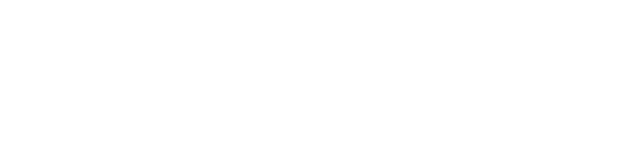
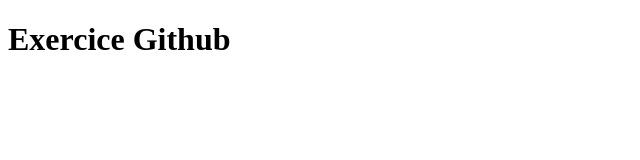
Before and after one commit to lougail/exo-git-solo-basic, a plain HTML site: page index.html in a window 1280 px wide. Shown: the whole page, without its empty margins (0-640 px from the left). Drawn offline with Linux system fonts and the light colour scheme.

Commit message:
Modification du fichier index.html

```diff
--- a/index.html
+++ b/index.html
@@ -7,6 +7,8 @@
     <title>Home</title>
 </head>
 <body>
-
+    <main>
+        <h1>Exercice Github</h1>
+    </main>
 </body>
 </html>
```
